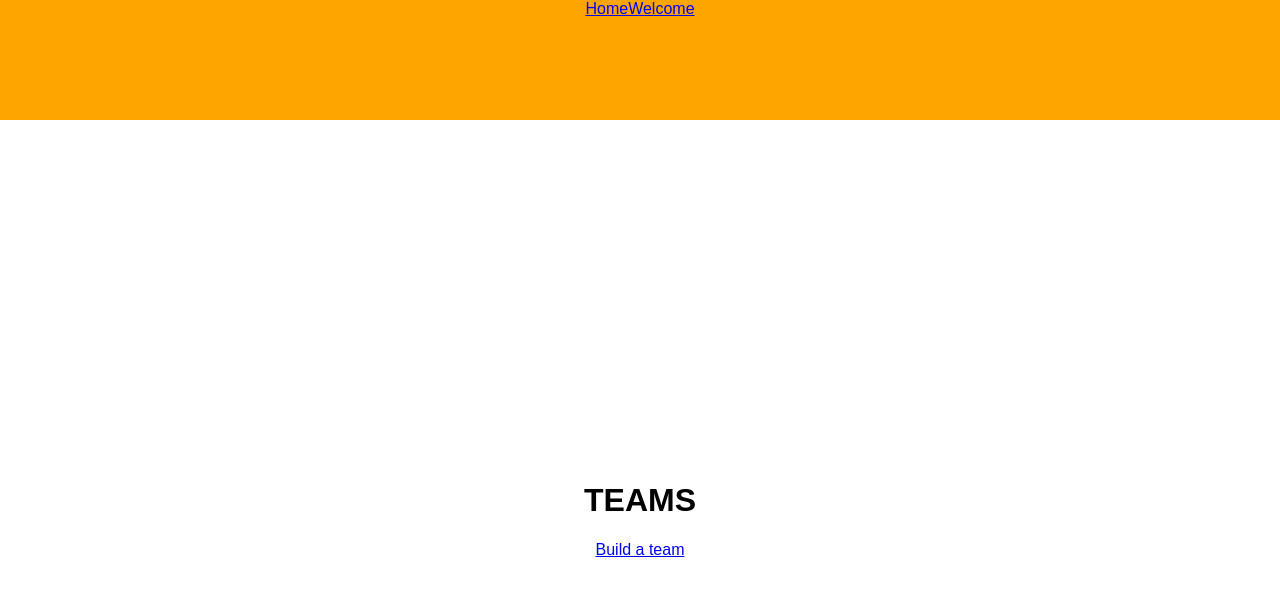
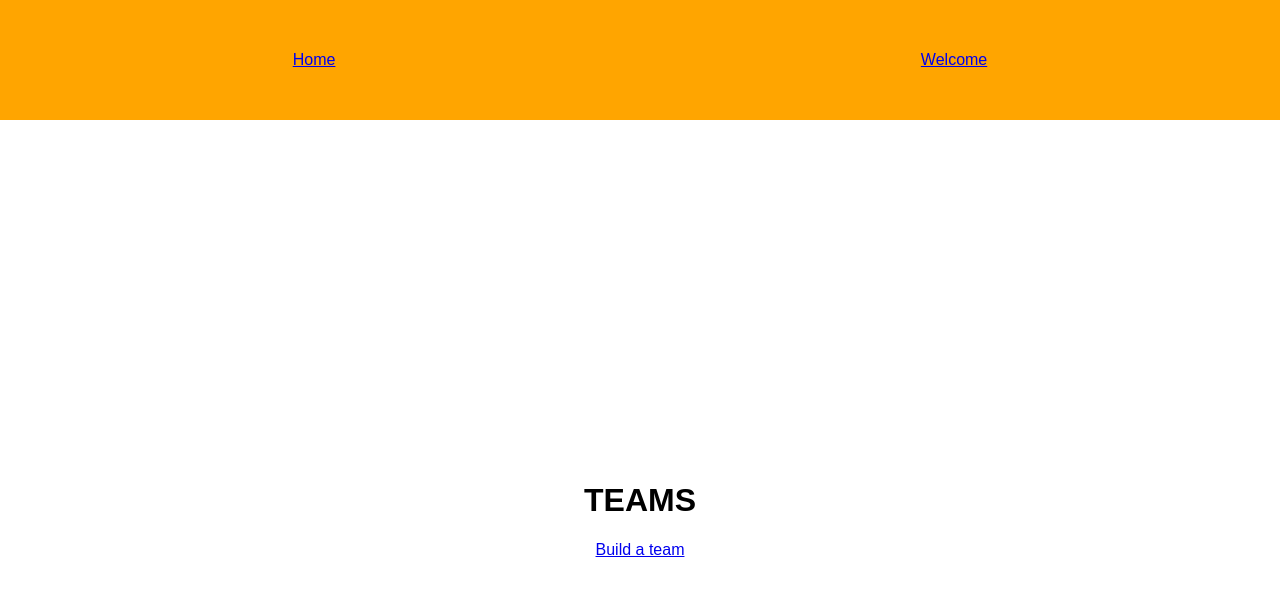
Before and after one commit to tylerjhevia/Teams, a React (Create React App) app: page / in a window 1280 px wide. Shown: the top 596 px of the page. Built offline with nearby package versions, Linux system fonts and the light colour scheme.

Commit message:
styled Navigation component a tiny, tiny bit

```diff
--- a/src/Navigation/Navigation.css
+++ b/src/Navigation/Navigation.css
@@ -1,6 +1,9 @@
 .navigation {
+  align-items: center;
   background-color: orange;
   color: blue;
+  display: flex;
   height: 15vh;
+  justify-content: space-around;
   width: 100vw;
 }
```
